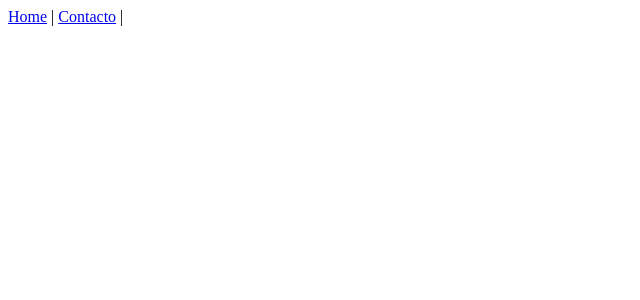
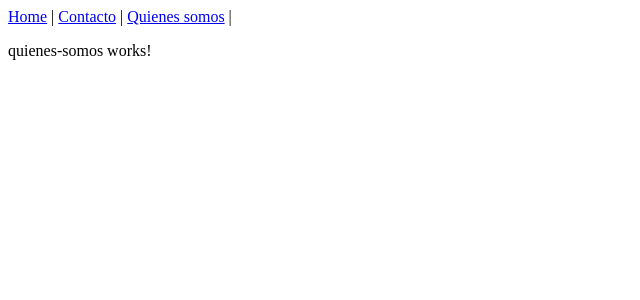
Before and after one commit to midesweb/ejemplos_rutas_angular, an Angular app: page /quienessomos in a window 1280 px wide. Before the commit this address led to /. Shown: the top 300 px of the page, without its empty margins (0-640 px from the left). Built offline with nearby package versions, Linux system fonts and the light colour scheme.

Commit message:
Un tercer componente para enrutar

```diff
--- a/src/app/app.component.html
+++ b/src/app/app.component.html
@@ -1,6 +1,7 @@
 <nav>
   <a routerLink="/">Home</a> |
-  <a routerLink="/contacto/">Contacto</a> |
+  <a routerLink="/contacto">Contacto</a> |
+  <a routerLink="/quienessomos">Quienes somos</a> |
 </nav>
 
 <router-outlet></router-outlet>
--- /dev/null
+++ b/src/app/quienes-somos/quienes-somos.component.html
@@ -0,0 +1,3 @@
+<p>
+  quienes-somos works!
+</p>
--- /dev/null
+++ b/src/app/quienes-somos/quienes-somos.component.ts
@@ -0,0 +1,15 @@
+import { Component, OnInit } from '@angular/core';
+
+@Component({
+  selector: 'app-quienes-somos',
+  templateUrl: './quienes-somos.component.html',
+  styleUrls: ['./quienes-somos.component.css']
+})
+export class QuienesSomosComponent implements OnInit {
+
+  constructor() { }
+
+  ngOnInit() {
+  }
+
+}
```
Also changed, not shown: src/app/app.module.ts (+5 -2 lines), src/app/quienes-somos/quienes-somos.component.css (added), 1 other file (tests, documents, lock files or other folders).
